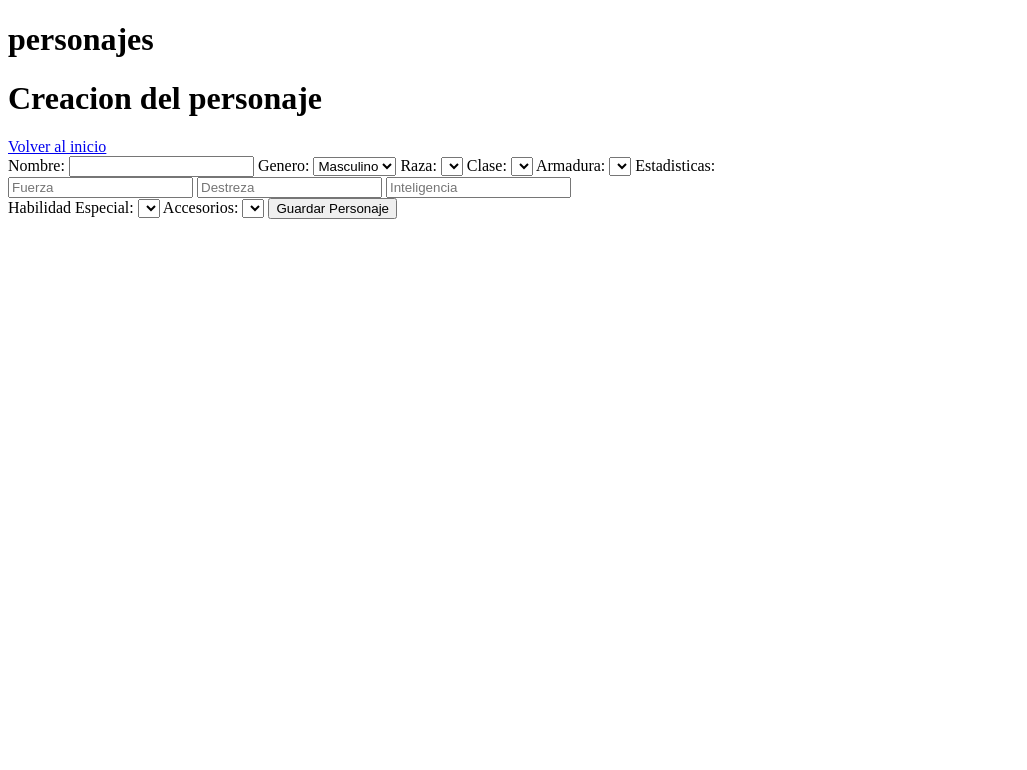
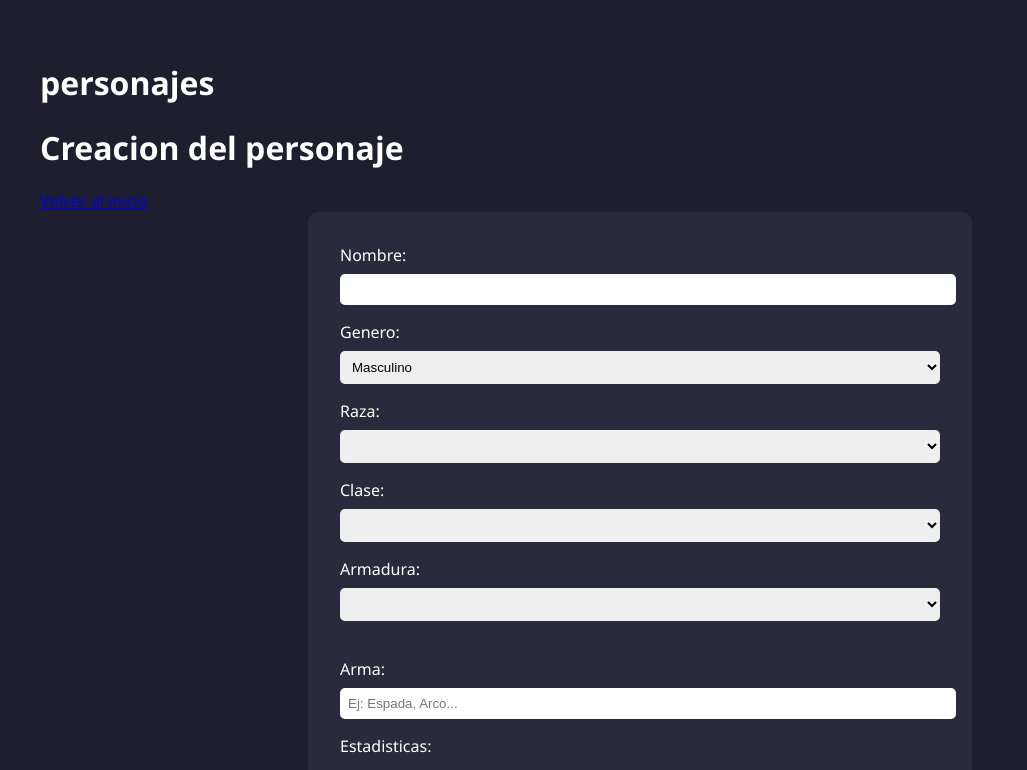
Before and after one commit to JhonIsaacMedinaMendoza08/Proyecto_JavaScript_MedinaJhon, a plain HTML site: page characters.html in a window 1280 px wide. Shown: the top 770 px of the page, without its empty margins (0-1027 px from the left). Drawn offline with Linux system fonts and the light colour scheme; no server answers.

Commit message:
feat: :sparkles: The call for the pi is added and through this the user can choose the character he prefers.
It is missing to add that the character that the user chooses can be saved

```diff
--- a/characters.html
+++ b/characters.html
@@ -6,7 +6,7 @@
     <title>Creacion del personaje</title>
     <link rel="stylesheet" href="./styles/characters.css">
     <script src="./src/api.js" defer></script>
-    <script src="./src/save.js"></script>
+    <script src="./src/save.js" defer></script>
 </head>
 <body>
     <h1>personajes </h1>
@@ -27,14 +27,18 @@
                 </select>
             </label>
             <label>Raza:
-                <select id="breed" required></select>
+                <select id="races" required></select>
             </label>
             <label>Clase:
-                <select id="class" required></select>
+                <select id="classes" required></select>
             </label>
             <label>Armadura:
-                <select id="armor" required></select>
+                <select id="armor" ></select>
+                    <option value=""></option>
             </label>
+            <label>Arma:
+                <input type="text" id="weapon" placeholder="Ej: Espada, Arco..." />
+              </label>
             <label>Estadisticas: </label>
                 <div class="statistics">
                     <input type="number" id="force" placeholder="Fuerza" required>
@@ -45,7 +49,7 @@
                 <select id="ability" required></select>
             </label>
             <label>Accesorios:
-                <select id="accessory" required></select>
+                <select id="accessory" ></select>
             </label>
 
             <button type="submit">Guardar Personaje</button>
--- a/src/api.js
+++ b/src/api.js
@@ -0,0 +1,24 @@
+const baseURL = "https://www.dnd5eapi.co/api";
+
+document.addEventListener("DOMContentLoaded", () => {
+    loadOptions("races" , "races")
+    loadOptions("classes" , "classes")
+    loadOptions("spells" , "ability")
+})
+
+async function loadOptions(endpoint, selectId) {
+    try {
+        const response = await fetch(`${baseURL}/${endpoint}`);
+        const data = await response.json();
+        const select = document.getElementById(selectId);
+
+        data.results.forEach(item => {
+            const option = document.createElement("option");
+            option.value = item.name;
+            option.textContent = item.name;
+            select.appendChild(option);
+            });
+            } catch (error) {
+                console.error(`Error al cargar ${selectId}: ` ,error);
+    }
+}
--- a/styles/characters.css
+++ b/styles/characters.css
@@ -0,0 +1,39 @@
+body {
+    font-family: 'Segoe UI', sans-serif;
+    background-color: #1e1e2f;
+    color: #fff;
+    padding: 2rem;
+  }
+
+  form {
+    max-width: 600px;
+    margin: 0 auto;
+    background: #2a2a3d;
+    padding: 2rem;
+    border-radius: 10px;
+  }
+
+  label {
+    display: block;
+    margin-bottom: 1rem;
+  }
+
+  input, select, button {
+    width: 100%;
+    padding: 0.5rem;
+    border-radius: 5px;
+    border: none;
+    margin-top: 0.5rem;
+  }
+
+  .estadisticas input {
+    width: 32%;
+    display: inline-block;
+    margin-right: 2%;
+  }
+
+  button {
+    background-color: #4caf50;
+    color: white;
+    cursor: pointer;
+  }
```
